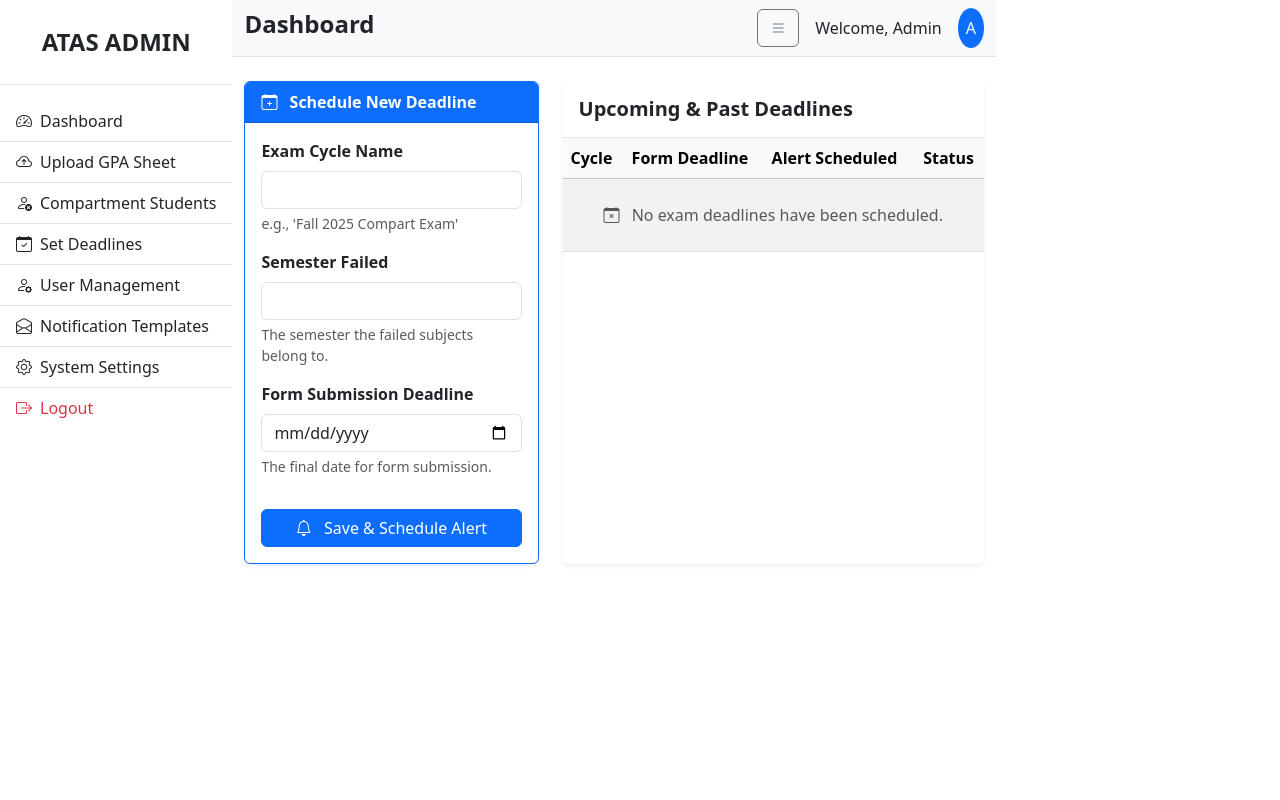
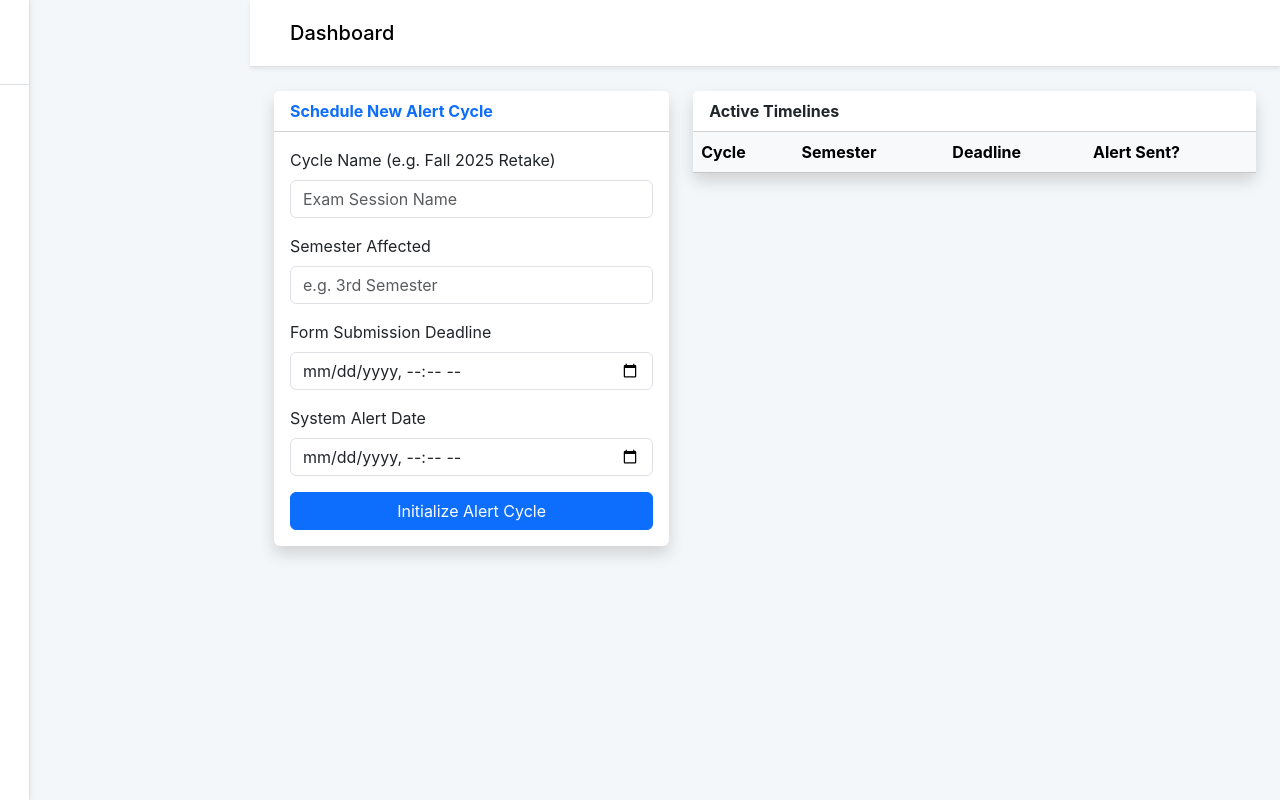
Before and after one commit to neeteshupreti/AcademicTrackingandAlertSystem, a Django app: page /notifications/set-deadline/ in a window 1280 px wide. Run offline with Django 5.2, Linux system fonts and the light colour scheme; data that the repository does not hold is empty.

Commit message:
Initial Development

```diff
--- a/ATAS/ATAS/settings.py
+++ b/ATAS/ATAS/settings.py
@@ -58,11 +58,7 @@
 TEMPLATES = [
     {
         'BACKEND': 'django.template.backends.django.DjangoTemplates',
-        'DIRS': [
-            os.path.join(BASE_DIR, 'core/templates'),
-            os.path.join(BASE_DIR, 'students/templates'),
-            os.path.join(BASE_DIR, 'notifications/templates'),
-        ],
+        'DIRS': [BASE_DIR / 'core' / 'templates'], # Force it to look here
         'APP_DIRS': True,
         'OPTIONS': {
             'context_processors': [
--- a/ATAS/ATAS/urls.py
+++ b/ATAS/ATAS/urls.py
@@ -1,15 +1,10 @@
-# ATAS/ATAS/urls.py
 from django.contrib import admin
 from django.urls import path, include
-# Ensure core.views is imported correctly. If you were getting an error
-# here, it's because the import chain eventually failed in core/views.py.
-
-from core.views import home # This line is correct if core/views.py is now fixed
+from core.views import home
 
 urlpatterns = [
     path('admin/', admin.site.urls),
     path('', home, name='home'),
-    path('accounts/', include('django.contrib.auth.urls')),
     path('students/', include('students.urls')),
     path('notifications/', include('notifications.urls')),
 ]
--- /dev/null
+++ b/ATAS/core/templates/core/admin_base.html
@@ -0,0 +1,35 @@
+{% load static %}
+<!DOCTYPE html>
+<html lang="en">
+<head>
+    <meta charset="UTF-8">
+    <title>ATAS Pro</title>
+    <link href="https://cdn.jsdelivr.net/npm/bootstrap@5.3.3/dist/css/bootstrap.min.css" rel="stylesheet">
+    <link rel="stylesheet" href="https://cdn.jsdelivr.net/npm/bootstrap-icons@1.11.3/font/bootstrap-icons.css">
+    <link rel="stylesheet" href="{% static 'css/base.css' %}">
+</head>
+<body>
+    <div class="d-flex" id="wrapper">
+        <div id="sidebar-wrapper" class="border-right" style="width: 280px;">
+            <div class="sidebar-heading p-4 fs-4 fw-bold border-bottom">ATAS System</div>
+            <div class="list-group list-group-flush">
+                <a href="{% url 'home' %}" class="list-group-item list-group-item-action"><i class="bi bi-house-door me-2"></i> Dashboard</a>
+                <a href="{% url 'upload_gpa' %}" class="list-group-item list-group-item-action"><i class="bi bi-upload me-2"></i> Upload GPA Sheet</a>
+                <a href="{% url 'compartment_students' %}" class="list-group-item list-group-item-action"><i class="bi bi-people me-2"></i> Student List</a>
+                <a href="{% url 'set_deadline' %}" class="list-group-item list-group-item-action"><i class="bi bi-alarm me-2"></i> Set Deadlines</a>
+            </div>
+        </div>
+
+        <div id="page-content-wrapper" class="w-100">
+            <nav class="navbar navbar-light bg-white border-bottom p-3 shadow-sm">
+                <div class="container-fluid">
+                    <span class="navbar-brand mb-0 h1">{% block page_title %}Dashboard{% endblock %}</span>
+                </div>
+            </nav>
+            <div class="container-fluid p-4">
+                {% block content %}{% endblock %}
+            </div>
+        </div>
+    </div>
+</body>
+</html>
--- a/ATAS/notifications/templates/notifications/set_deadline.html
+++ b/ATAS/notifications/templates/notifications/set_deadline.html
@@ -1,80 +1,60 @@
 {% extends 'core/admin_base.html' %}
-
-{% block title %}Manage Deadlines{% endblock %}
-{% block page_title %}Manage Exam Deadlines{% endblock %}
 
 {% block content %}
 <div class="row">
-    <div class="col-lg-5 mb-4">
-        <div class="card shadow-sm border-primary h-100">
-            <div class="card-header bg-primary text-white fw-bold">
-                <i class="bi bi-calendar-plus me-2"></i> Schedule New Deadline
+    <div class="col-md-5">
+        <div class="card shadow border-0">
+            <div class="card-header bg-white fw-bold text-primary">Schedule New Alert Cycle</div>
+            <div class="card-body">
+                <form method="POST">
+                    {% csrf_token %}
+                    <div class="mb-3">
+                        <label class="form-label">Cycle Name (e.g. Fall 2025 Retake)</label>
+                        <input type="text" name="cycle_name" class="form-control" placeholder="Exam Session Name" required>
                     </div>
-            <div class="card-body">
-                <form method="post">
-                    {% csrf_token %}
-
-                    {% for field in form %}
                     <div class="mb-3">
-                            <label for="{{ field.id_for_label }}" class="form-label fw-bold">{{ field.label }}</label>
-                            {{ field }}
-                            {% if field.help_text %}
-                                <div class="form-text text-muted">{{ field.help_text }}</div>
-                            {% endif %}
-                            {% for error in field.errors %}
-                                <div class="text-danger small">{{ error }}</div>
-                            {% endfor %}
+                        <label class="form-label">Semester Affected</label>
+                        <input type="text" name="semester" class="form-control" placeholder="e.g. 3rd Semester" required>
                     </div>
-                    {% endfor %}
-
-                    <button type="submit" class="btn btn-primary w-100 mt-3">
-                        <i class="bi bi-bell me-2"></i> Save & Schedule Alert
-                    </button>
+                    <div class="mb-3">
+                        <label class="form-label">Form Submission Deadline</label>
+                        <input type="datetime-local" name="form_deadline" class="form-control" required>
+                    </div>
+                    <div class="mb-3">
+                        <label class="form-label">System Alert Date</label>
+                        <input type="datetime-local" name="alert_date" class="form-control" required>
+                    </div>
+                    <button type="submit" class="btn btn-primary w-100">Initialize Alert Cycle</button>
                 </form>
             </div>
         </div>
     </div>
 
-    <div class="col-lg-7 mb-4">
-        <div class="card shadow-sm border-0 h-100">
-            <div class="card-header bg-white border-bottom py-3">
-                <h5 class="mb-0 fw-bold text-dark">Upcoming & Past Deadlines</h5>
-            </div>
-            <div class="card-body p-0">
+    <div class="col-md-7">
+        <div class="card shadow border-0">
+            <div class="card-header bg-white fw-bold">Active Timelines</div>
             <div class="table-responsive">
-                    <table class="table table-hover table-striped mb-0 align-middle">
+                <table class="table align-middle mb-0">
                     <thead class="table-light">
                         <tr>
-                                <th scope="col">Cycle</th>
-                                <th scope="col">Form Deadline</th>
-                                <th scope="col">Alert Scheduled</th>
-                                <th scope="col" class="text-center">Status</th>
+                            <th>Cycle</th>
+                            <th>Semester</th>
+                            <th>Deadline</th>
+                            <th>Alert Sent?</th>
                         </tr>
                     </thead>
                     <tbody>
-                            {% for deadline in deadlines %}
-                            {% with today=request.today|default:datetime.date.today %}
+                        {% for d in deadlines %}
                         <tr>
-                                <td class="fw-bold">{{ deadline.cycle_name }}</td>
-                                <td>{{ deadline.form_deadline|date:"M d, Y" }}</td>
-                                <td>{{ deadline.alert_date|date:"M d, Y" }}</td>
-                                <td class="text-center">
-                                    {% if deadline.is_alert_sent %}
-                                        <span class="badge bg-success">Alert Sent</span>
-                                    {% elif today > deadline.form_deadline %}
-                                        <span class="badge bg-secondary">Expired</span>
-                                    {% elif today >= deadline.alert_date %}
-                                        <span class="badge bg-danger">ALERT PENDING</span>
+                            <td><strong>{{ d.cycle_name }}</strong></td>
+                            <td>{{ d.semester_affected }}</td>
+                            <td>{{ d.form_deadline|date:"M d, Y" }}</td>
+                            <td>
+                                {% if d.is_alert_sent %}
+                                    <span class="badge bg-success">Yes</span>
                                 {% else %}
-                                        <span class="badge bg-info text-dark">Scheduled</span>
+                                    <span class="badge bg-secondary">Queued</span>
                                 {% endif %}
-                                </td>
-                            </tr>
-                            {% endwith %}
-                            {% empty %}
-                            <tr>
-                                <td colspan="4" class="text-center text-muted py-4">
-                                    <i class="bi bi-calendar-x me-2"></i> No exam deadlines have been scheduled.
                             </td>
                         </tr>
                         {% endfor %}
@@ -84,5 +64,4 @@
         </div>
     </div>
 </div>
-</div>
 {% endblock %}
--- a/ATAS/notifications/views.py
+++ b/ATAS/notifications/views.py
@@ -1,28 +1,24 @@
 from django.shortcuts import render, redirect
-from django.views.decorators.http import require_http_methods
 from django.contrib import messages
 from .models import CompartDeadline
-from .forms import CompartDeadlineForm
 
-@require_http_methods(["GET", "POST"])
 def set_deadline(request):
-    """Handles setting new deadlines and displays all existing deadlines."""
-    if request.method == 'POST':
-        form = CompartDeadlineForm(request.POST)
-        if form.is_valid():
-            # The save method in the model automatically calculates the alert_date
-            form.save()
-            messages.success(request, f"Deadline for '{form.cleaned_data['cycle_name']}' set successfully. Notification scheduled.")
-            return redirect('set_deadline')
-    else:
-        form = CompartDeadlineForm()
+    if request.method == "POST":
+        # Pro-level: Handling the specific fields in your model
+        cycle = request.POST.get('cycle_name')
+        deadline = request.POST.get('form_deadline')
+        alert = request.POST.get('alert_date')
+        semester = request.POST.get('semester')
 
-    # Retrieve all scheduled deadlines, ordered by the deadline date
+        CompartDeadline.objects.create(
+            cycle_name=cycle,
+            form_deadline=deadline,
+            alert_date=alert,
+            semester_affected=semester
+        )
+        messages.success(request, f"Deadline for {cycle} set successfully!")
+        return redirect('home')
+
+    # Fixed: Using 'form_deadline' for sorting
     deadlines = CompartDeadline.objects.all().order_by('form_deadline')
-
-    context = {
-        'form': form,
-        'deadlines': deadlines,
-        'page_title': 'Set & Manage Exam Deadlines'
-    }
-    return render(request, 'notifications/set_deadline.html', context)
+    return render(request, 'notifications/set_deadline.html', {'deadlines': deadlines})
--- a/ATAS/students/urls.py
+++ b/ATAS/students/urls.py
@@ -2,6 +2,6 @@
 from . import views
 
 urlpatterns = [
-    path('upload-gpa/', views.upload_gpa_sheet, name='upload_gpa'),
-    # path('compartment-students/', views.compartment_students_list, name='compartment_students'), # To be implemented next
+    path('upload/', views.upload_gpa_sheet, name='upload_gpa'),
+    path('list/', views.compartment_students_list, name='compartment_students'),
 ]
```
Also changed, not shown: ATAS/ATAS/static/css/base.css (added, +40 -0 lines), ATAS/core/templates/core/home.html (added, +55 -0 lines), ATAS/core/views.py (+15 -23 lines), ATAS/students/templates/students/compartment_list.html (added, +16 -0 lines), ATAS/students/templates/students/upload_gpa.html (+26 -37 lines), ATAS/students/views.py (+31 -86 lines), ATAS/core/static/css/base.css (renamed from ATAS/core/core/static/base.css). Lines whose indentation alone changed are shown as unchanged.
